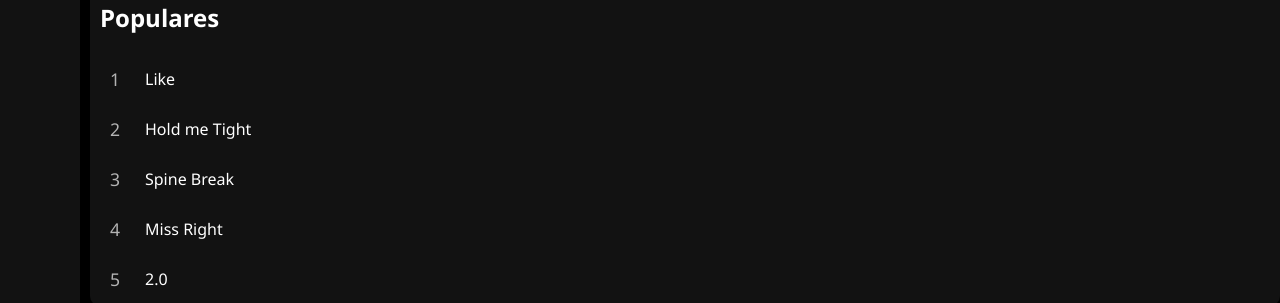
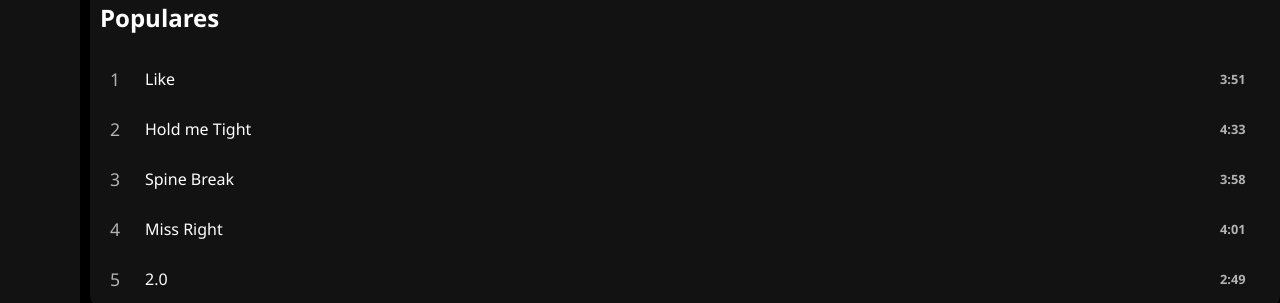
Before and after one commit to becsnr/spotify, a React (Vite) app in the folder spotify/: page /artista/1 in a window 1280 px wide. Shown: the part 494-797 px from the top of the page. Built offline with nearby package versions, Linux system fonts and the light colour scheme.

Commit message:
time da msc

```diff
--- a/spotify/src/components/Musicas.module.css
+++ b/spotify/src/components/Musicas.module.css
@@ -87,7 +87,7 @@
 }
 
 /* CUSTOMCLASS */
-.listaArtista p {
+.listaArtista .dados p {
     display: none;
 }
 
--- a/spotify/src/pages/Artista.jsx
+++ b/spotify/src/pages/Artista.jsx
@@ -13,7 +13,7 @@ function Artista() {
     const { id } = useParams();
 
     const artista = artistas.find(a => a.id == id);
-    const musicasArtista = musicas.filter(m => m.artistaId == id);
+    const musicasArtista = musicas.filter(m => m.artistaId == Number(id));
 
     return (
         <>
```
